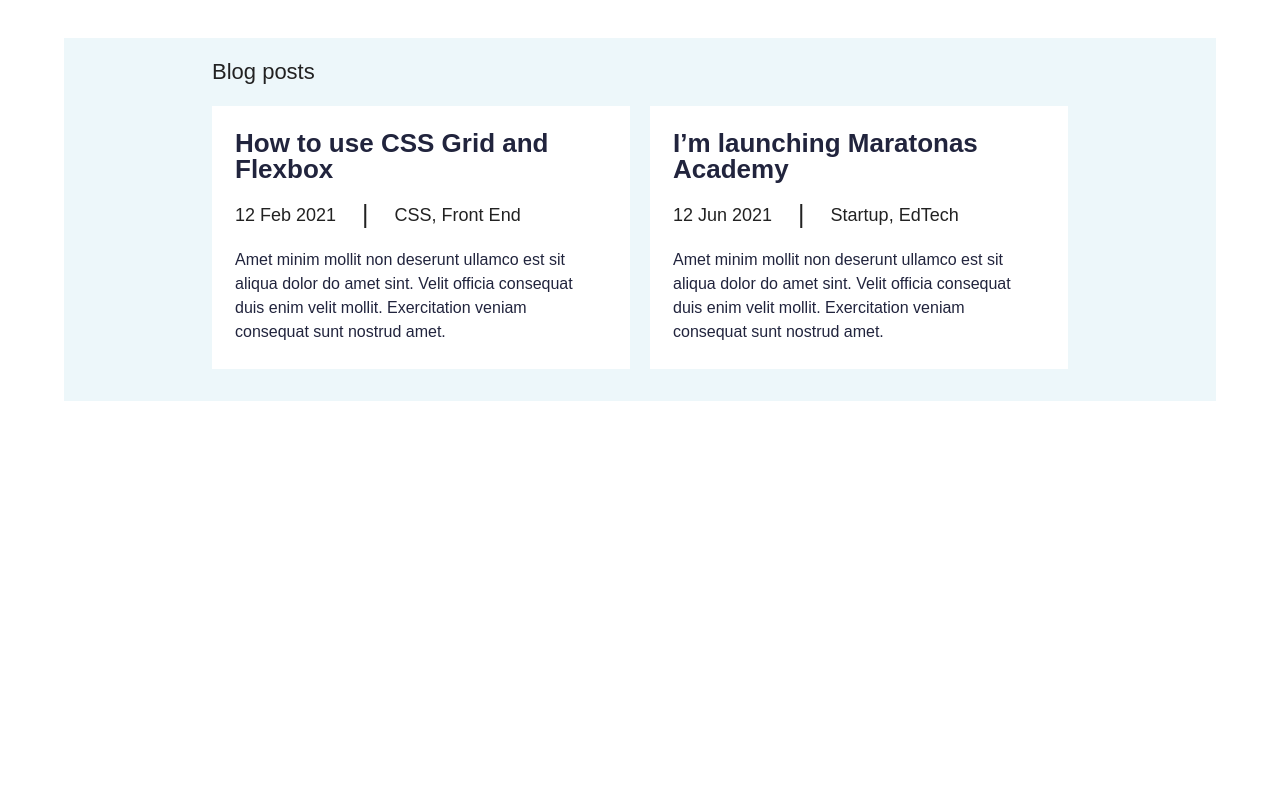
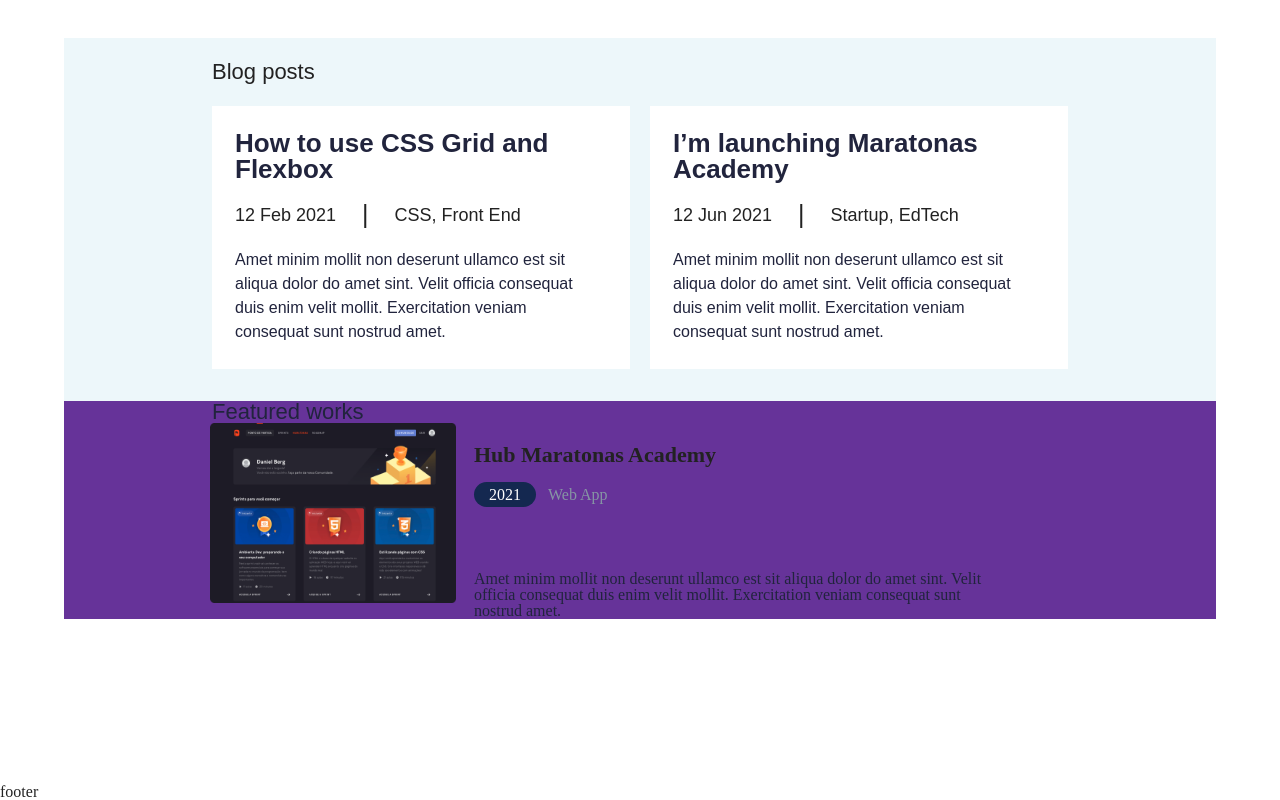
Before and after one commit to EdsonTomasDev/BlogPortifolio-desktop, a plain HTML site: page index.html in a window 1280 px wide. Shown: the part 551-1351 px from the top of the page. Before the commit the page ends 952 px from the top, so only its background shows below. Drawn offline with Linux system fonts and the light colour scheme; files whose address does not match are found by name.

Commit message:
Feat: Feature portifolio

```diff
--- a/index.html
+++ b/index.html
@@ -63,6 +63,35 @@
 
 
 
+        <div class="feature">
+
+            <h1 class="feature__text">Featured works</h1>
+
+            <div class="feature-portifolio">
+                <div class="portifolio-post">
+                    <img class="portifolio-post__img" src="./assets/images/image2.png" alt="Potifólio">
+                </div>
+
+
+
+                <div class="portifolio-post__text">
+                    <h1>Hub Maratonas Academy</h1>
+                    <div class="portifolio-post__texttime">
+                        <div class="portifolio-post__texttime--time">
+                            2021
+                        </div>
+
+                        <h3>Web App</h3>
+                    </div>
+                    <h4>Amet minim mollit non deserunt ullamco est sit aliqua dolor do amet sint. Velit officia consequat duis enim velit mollit. Exercitation veniam consequat sunt nostrud amet.</h4>
+                </div>
+            </div>
+
+
+
+        </div>
+
+        footer
 
 </body>
 </html>
--- /dev/null
+++ b/style/components/feature.css
@@ -0,0 +1,81 @@
+.feature {
+    width: 1152px;
+    background:rebeccapurple;
+    margin-top: 0px;
+    margin-bottom: 165px;
+    margin-left: auto;
+    margin-right: auto;
+
+
+}
+
+.feature__text {
+    font-family: 'Heebo', Arial, Helvetica, sans-serif;
+    font-size: 22px;
+    font-style: normal;
+    font-weight: 400;
+    color: #21243D;
+    margin-left: 148px;
+
+}
+
+.feature-portifolio {
+    display: flex;
+    margin-left: 146px;
+
+}
+
+.portifolio-post {
+    margin-right: 0px;
+}
+.portifolio-post__text {
+    width: 530px;
+    margin-top: 17px;
+    margin-left: 18px;
+    margin-right: 18px;
+
+}
+.portifolio-post__text h1 {
+    font-size: 22px;
+    font-weight: 700;
+    margin-bottom: 12px;
+    line-height: 30px;
+    text-align: left;
+}
+
+.portifolio-post__texttime {
+    display:flex;
+    align-items: center;
+    margin-bottom: 64px;
+}
+
+.portifolio-post__texttime--time {
+    display: flex;
+    align-items: center;
+    justify-content: center;
+    background:#142850;
+    border-radius: 16px;
+    width: 62px;
+    height: 25px;
+
+    color: #ffffff;
+}
+
+.portifolio-post__text h3 {
+    margin-left: 12px;
+    font-size: 16px;
+    font-weight: 400;
+    color: #8695a4;
+}
+
+.portifolio-post__text h4{
+
+    font-size: 16px;
+    font-weight: 400;
+    color: #21243D;
+}
+
+.portifolio-post__img {
+    width: 246px;
+    height: 180px;
+}
--- a/style/page/index.css
+++ b/style/page/index.css
@@ -3,3 +3,4 @@
 @import url(../components/navbar-profile.css);
 @import url(../components/button.css);
 @import url(../components//blogposts.css);
+@import url(../components/feature.css);
```
